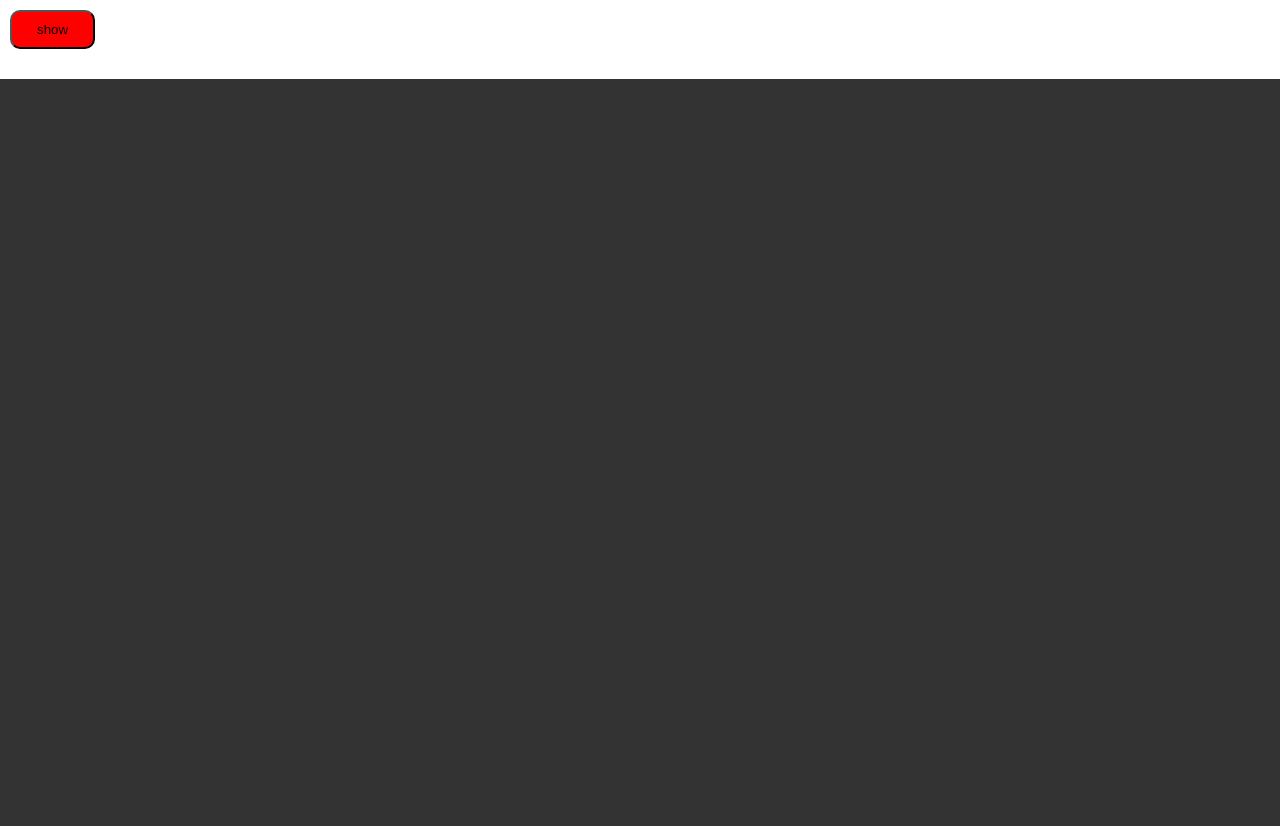
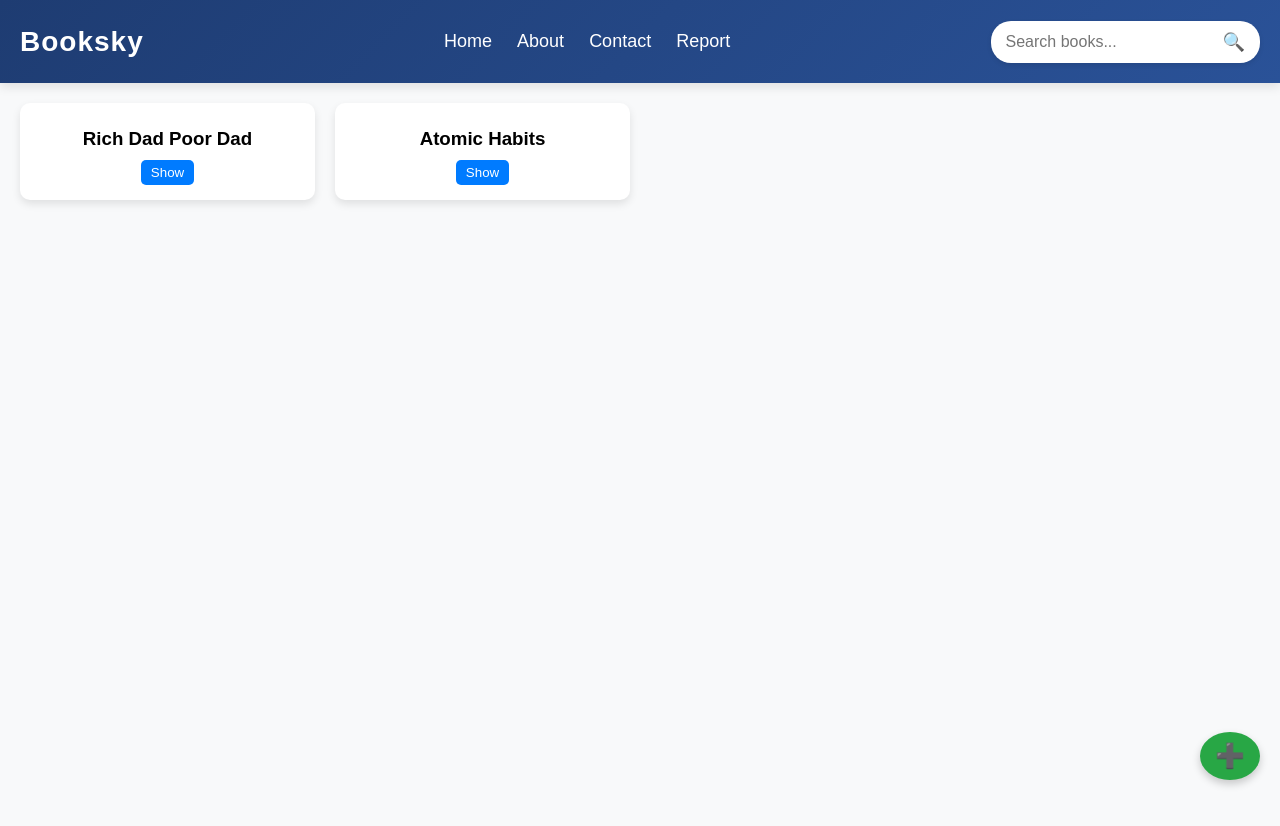
Before and after one commit to jijog-jijog/Bookskey, a plain HTML site: page index.html in a window 1280 px wide. After the commit the page ends 800 px from the top, so only its background shows below. Drawn offline with Linux system fonts and the light colour scheme.

Commit message:
Add navigation bar, book display functionality, and styling updates

```diff
--- a/index.html
+++ b/index.html
@@ -3,21 +3,38 @@
 <head>
     <meta charset="UTF-8">
     <meta name="viewport" content="width=device-width, initial-scale=1.0">
-    <title>Document</title>
+    <title>Book Collection</title>
     <link rel="stylesheet" href="style.css">
 </head>
 <body>
-    <div class="show">
-        <button onclick="rele()"> show</button>
+    <nav class="navbar">
+        <div class="logo">Booksky</div>
+        <ul class="nav-links">
+            <li><a href="#">Home</a></li>
+            <li><a href="#">About</a></li>
+            <li><a href="#">Contact</a></li>
+            <li><a href="#">Report</a></li>
+        </ul>
+        <div class="search-box">
+            <input type="text" id="search" placeholder="Search books...">
+            <button class="search-btn">🔍</button>
+        </div>
+    </nav>
+
+    <div class="book-container" id="bookContainer">
+        <!-- Books will be dynamically added here -->
     </div>
-    <div class="blackbox">
-        <div class="content">
-            <h1>Rich Dad Poor Dad</h1>
-            <p>Rich Dad Poor Dad is a 1997 book written by Robert T. Kiyosaki and Sharon Lechter. It advocates the importance of financial literacy (financial education), financial independence and building wealth through investing in assets,
-                 real estate investing, starting and owning businesses, as well as increasing one's financial intelligence</p>
-            <button class="close">close</button>
+
+    <button class="add-btn" id="addBookBtn">➕</button>
+
+    <div class="popup" id="popup">
+        <div class="popup-content">
+            <span class="close-btn" id="closePopup">&times;</span>
+            <h2 id="popupTitle"></h2>
+            <p id="popupDescription"></p>
         </div>
     </div>
+
+    <script src="script.js"></script>
 </body>
-<script src="script.js"></script>
 </html>
--- a/script.js
+++ b/script.js
@@ -1,8 +1,48 @@
-var show = document.querySelector(".show");
-var close = document.querySelector(".close");
-var box = document.querySelector(".blackbox .content")
+// script.js
+document.addEventListener("DOMContentLoaded", () => {
+    const bookContainer = document.getElementById("bookContainer");
+    const addBookBtn = document.getElementById("addBookBtn");
+    const popup = document.getElementById("popup");
+    const closePopup = document.getElementById("closePopup");
+    const popupTitle = document.getElementById("popupTitle");
+    const popupDescription = document.getElementById("popupDescription");
 
+    const books = [
+        { title: "Rich Dad Poor Dad", description: "A book about financial education and investing." },
+        { title: "Atomic Habits", description: "A book about building good habits and breaking bad ones." }
+    ];
 
-function rele() {
-    box.style.display = "block";
-}
+    function renderBooks() {
+        bookContainer.innerHTML = "";
+        books.forEach((book, index) => {
+            const bookCard = document.createElement("div");
+            bookCard.classList.add("book-card");
+            bookCard.innerHTML = `
+                <h3>${book.title}</h3>
+                <button onclick="showBook(${index})">Show</button>
+            `;
+            bookContainer.appendChild(bookCard);
+        });
+    }
+
+    window.showBook = (index) => {
+        popupTitle.textContent = books[index].title;
+        popupDescription.textContent = books[index].description;
+        popup.style.display = "block";
+    };
+
+    closePopup.addEventListener("click", () => {
+        popup.style.display = "none";
+    });
+
+    addBookBtn.addEventListener("click", () => {
+        const newTitle = prompt("Enter book title:");
+        const newDescription = prompt("Enter book description:");
+        if (newTitle && newDescription) {
+            books.push({ title: newTitle, description: newDescription });
+            renderBooks();
+        }
+    });
+
+    renderBooks();
+});
--- a/style.css
+++ b/style.css
@@ -1,59 +1,177 @@
-*{
+/* styles.css */
+body {
     margin: 0;
-    padding: 0;
+    font-family: 'Poppins', sans-serif;
+    background: #f8f9fa;
 }
 
-.show button{
-    margin: 10px 10px;
+.navbar {
+    display: flex;
+    justify-content: space-between;
+    align-items: center;
+    background: linear-gradient(135deg, #1e3c72, #2a5298);
+    padding: 15px 20px;
+    color: white;
+    box-shadow: 0px 4px 10px rgba(0, 0, 0, 0.1);
+}
+
+.logo {
+    font-size: 28px;
+    font-weight: bold;
+    letter-spacing: 1px;
+}
+
+.nav-links {
+    list-style: none;
+    display: flex;
+    gap: 25px;
+}
+
+.nav-links li {
+    display: inline;
+}
+
+.nav-links a {
+    text-decoration: none;
+    color: white;
+    font-size: 18px;
+    font-weight: 500;
+    transition: color 0.3s;
+}
+
+.nav-links a:hover {
+    color: #ffcc00;
+}
+
+.search-box {
+    display: flex;
+    align-items: center;
+    background: white;
+    padding: 5px 10px;
+    border-radius: 20px;
+    box-shadow: 0px 2px 5px rgba(0, 0, 0, 0.1);
+}
+
+.search-box input {
+    border: none;
+    outline: none;
+    padding: 5px;
+    font-size: 16px;
+    border-radius: 20px;
+}
+
+.search-btn {
+    background: transparent;
+    border: none;
+    cursor: pointer;
+    font-size: 18px;
+    color: #1e3c72;
+    padding: 5px;
+}
+
+.menu-toggle {
+    display: none;
+    background: none;
+    border: none;
+    font-size: 26px;
+    color: white;
+}
+
+@media (max-width: 768px) {
+    .nav-links {
+        display: none;
+        flex-direction: column;
+        background: rgba(42, 82, 152, 0.9);
+        position: absolute;
+        right: 20px;
+        top: 60px;
+        padding: 15px;
+        border-radius: 5px;
+        box-shadow: 0px 4px 10px rgba(0, 0, 0, 0.2);
+    }
+
+    .nav-links a {
+        display: block;
+        padding: 10px;
+        text-align: center;
+    }
+
+    .menu-toggle {
+        display: block;
+    }
+}
+
+
+.book-container {
+    display: grid;
+    grid-template-columns: repeat(auto-fill, minmax(250px, 1fr));
+    gap: 20px;
+    padding: 20px;
+}
+
+.book-card {
+    background: white;
+    padding: 15px;
     border-radius: 10px;
-    padding: 10px 25px;
-    background-color: red;
+    box-shadow: 0 4px 8px rgba(0, 0, 0, 0.1);
+    text-align: center;
+}
+
+.book-card h3 {
+    margin: 10px 0;
+}
+
+.book-card button {
+    background: #007bff;
+    color: white;
+    border: none;
+    padding: 5px 10px;
+    cursor: pointer;
+    border-radius: 5px;
+}
+
+.book-card button:hover {
+    background: #0056b3;
+}
+
+.add-btn {
+    position: fixed;
+    right: 20px;
+    bottom: 20px;
+    background: #28a745;
+    color: white;
+    font-size: 24px;
+    border: none;
+    padding: 10px 15px;
+    border-radius: 50%;
+    cursor: pointer;
+    box-shadow: 0 4px 8px rgba(0, 0, 0, 0.2);
+}
+
+.add-btn:hover {
+    background: #218838;
+}
+
+.popup {
+    display: none;
+    position: fixed;
+    top: 50%;
+    left: 50%;
+    transform: translate(-50%, -50%);
+    background: white;
+    padding: 20px;
+    border-radius: 10px;
+    box-shadow: 0 4px 10px rgba(0, 0, 0, 0.3);
+}
+
+.popup-content {
+    text-align: center;
+}
+
+.close-btn {
+    position: absolute;
+    top: 10px;
+    right: 10px;
+    font-size: 18px;
     cursor: pointer;
 }
-
-.blackbox{
-    background-color: black;
-    position: relative;
-    opacity: 0.8;
-    width: 100%;
-    height: 1000px;
-    z-index: 1;
-    margin-top: 20px;
-    display: flex;
-    justify-content: center;
-
-}
-
-.blackbox .content{
-    margin-top: 50px;
-    position: relative;
-    background-color: white;
-    z-index: 2;
-    color: black;
-    height: 28%;
-    width: 28%;
-    border-radius: 10px;
-    display: none;
-}
-
-.blackbox .content h1{
-    text-align: center;
-    padding-top: 5px;
-    padding-bottom: 5px;
-    font-size: 30px;
-}
-
-.blackbox .content p{
-    font-size: 20px;
-}
-
-.blackbox .content button{
-    margin-top: 10px;
-    background-color: black;
-    color: white;
-    border: none;
-    padding: 10px 20px;
-    border-radius: 5px;
-    cursor: pointer;
-    margin-left: 40%;
-}
```
